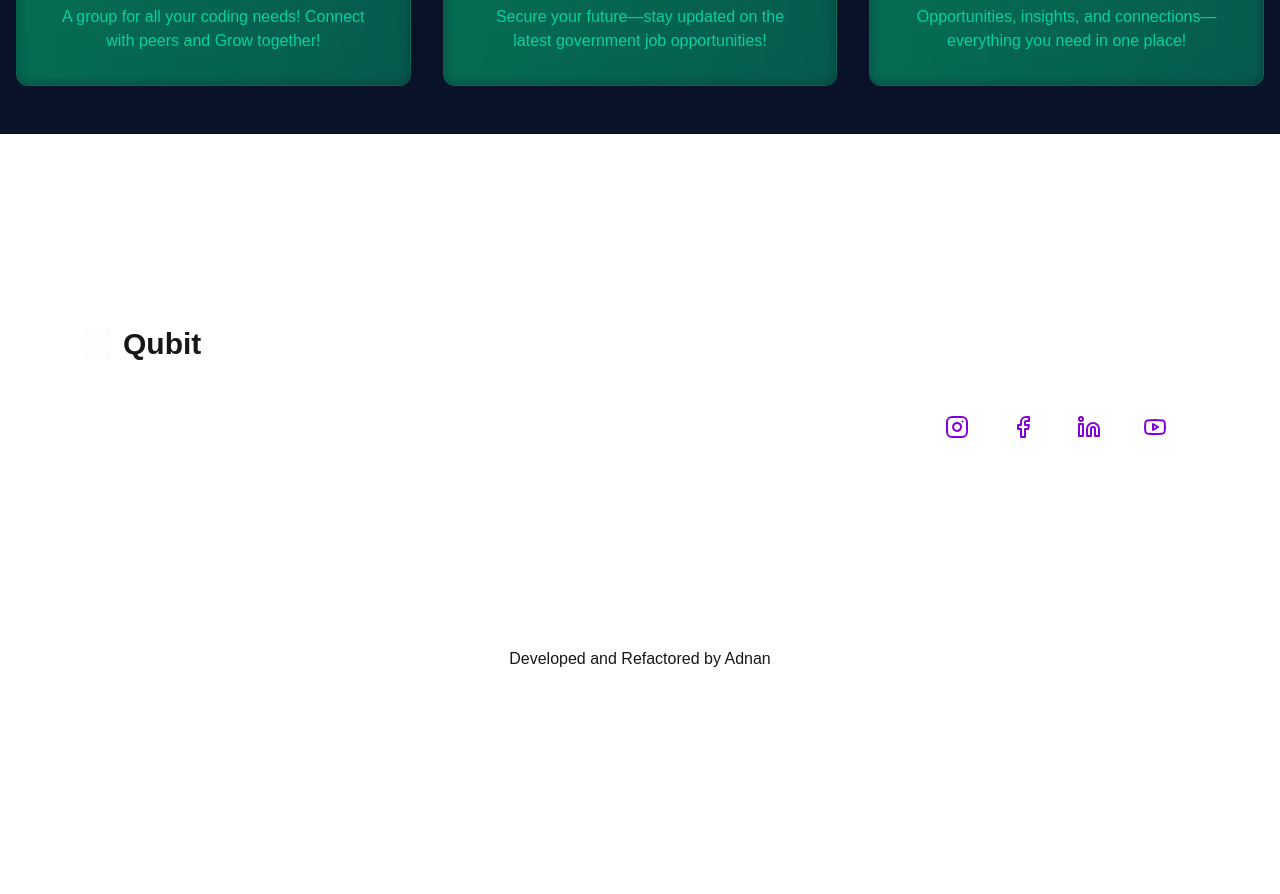
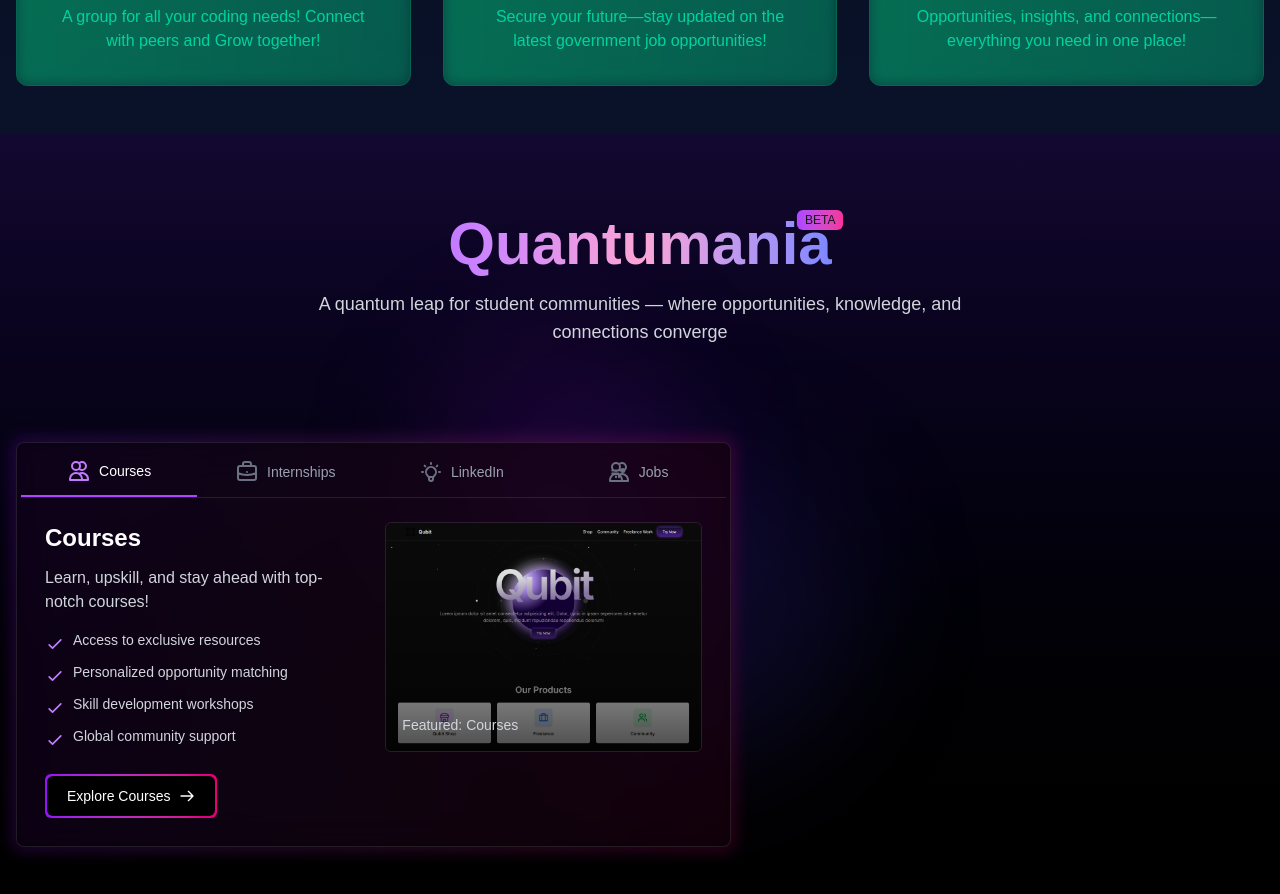
Before and after one commit to Adnan-The-Coder/Qubit-Bug-resolver-and-build, a Next.js app in the folder qubit-frontend-revamp/: page /quantumania in a window 1280 px wide. Shown: the part 1020-1914 px from the top of the page. Before the commit the page ends 1715 px from the top, so only its background shows below. Built offline with nearby package versions, Linux system fonts and the light colour scheme.

Commit message:
Landing Page enhancements

```diff
--- a/qubit-frontend-revamp/components/sections/Footer.tsx
+++ b/qubit-frontend-revamp/components/sections/Footer.tsx
@@ -1,120 +1,232 @@
-import React from "react";
+'use client';
+
 import Image from "next/image";
+import React, { useState, useEffect } from "react";
+import test from "@/public/test.png";
+import { motion } from "framer-motion";
 import Link from "next/link";
-import logo from "@/public/Qubit-white.png";
-import {
-  Instagram,
-  Linkedin,
-  Facebook,
-  Mail,
-  MapPin,
-  Phone,
-  Youtube,
-} from "lucide-react";
-const Footer = () => {
+
+const Quantumania = () => {
+  const [activeTab, setActiveTab] = useState(0);
+  const [isVisible, setIsVisible] = useState(false);
+
+  useEffect(() => {
+    setIsVisible(true);
+  }, []);
+
+  const features = [
+    {
+      title: "Courses",
+      description: "Learn, upskill, and stay ahead with top-notch courses!",
+      icon: (
+        <svg className="w-6 h-6" fill="none" viewBox="0 0 24 24" stroke="currentColor">
+          <path strokeLinecap="round" strokeLinejoin="round" strokeWidth={2} d="M12 4.354a4 4 0 110 5.292M15 21H3v-1a6 6 0 0112 0v1zm0 0h6v-1a6 6 0 00-9-5.197M13 7a4 4 0 11-8 0 4 4 0 018 0z" />
+        </svg>
+      ),
+      link: "/courses"
+    },
+    {
+      title: "Internships",
+      description: "Kickstart your career with hands-on experience-find the right internship",
+      icon: (
+        <svg className="w-6 h-6" fill="none" viewBox="0 0 24 24" stroke="currentColor">
+          <path strokeLinecap="round" strokeLinejoin="round" strokeWidth={2} d="M21 13.255A23.931 23.931 0 0112 15c-3.183 0-6.22-.62-9-1.745M16 6V4a2 2 0 00-2-2h-4a2 2 0 00-2 2v2m4 6h.01M5 20h14a2 2 0 002-2V8a2 2 0 00-2-2H5a2 2 0 00-2 2v10a2 2 0 002 2z" />
+        </svg>
+      ),
+      link: "/internships"
+    },
+    {
+      title: "LinkedIn",
+      description: "Optimize, network, and stand-out make LinkedIn work for you!",
+      icon: (
+        <svg className="w-6 h-6" fill="none" viewBox="0 0 24 24" stroke="currentColor">
+          <path strokeLinecap="round" strokeLinejoin="round" strokeWidth={2} d="M9.663 17h4.673M12 3v1m6.364 1.636l-.707.707M21 12h-1M4 12H3m3.343-5.657l-.707-.707m2.828 9.9a5 5 0 117.072 0l-.548.547A3.374 3.374 0 0014 18.469V19a2 2 0 11-4 0v-.531c0-.895-.356-1.754-.988-2.386l-.548-.547z" />
+        </svg>
+      ),
+      link: "/linkedin"
+    },
+    {
+      title: "Jobs",
+      description: "Job Hunting made easy",
+      icon: (
+        <svg className="w-6 h-6" fill="none" viewBox="0 0 24 24" stroke="currentColor">
+          <path strokeLinecap="round" strokeLinejoin="round" strokeWidth={2} d="M12 4.354a4 4 0 110 5.292M15 21H3v-1a6 6 0 0112 0v1zm0 0h6v-1a6 6 0 00-9-5.197M13 7a4 4 0 11-8 0 4 4 0 018 0zM9 16.5v.75m3-3v3M6 13.5h.75m-1.5-3h6m-6 3h6m6-3a1.5 1.5 0 11-3 0 1.5 1.5 0 013 0z" />
+        </svg>
+      ),
+      link: "/jobs"
+    }
+  ];
+
+  // Animated hexagon grid background
+  const Hexagons = () => {
     return (
-    <footer className="mt-32 w-full  flex flex-col">
-      <div className="flex items-start lg:flex-row flex-col lg:px-20 md:px-8 px-4 py-16 gap-4">
-        <div className="basis-1/3 text-wrap">
-          <div className="flex items-center justify-normal">
-            <div className="w-[35px] h-[35px]">
-              <Image src={logo} alt="Logo" className="w-full h-full" />
-            </div>
-            <p className="text-3xl font-bold ml-2">Qubit</p>
-          </div>
-          <p className="text-white mt-8 pr-2 text-[14px]">
-            Qubit – Connect. Create. Thrive.
-          </p>
-        </div>
-        <div className="basis-1/3">
-          <div className="flex flex-col lg:ml-8 font-bold text-white">
-            <h1 className="mb-4">Contact Us</h1>
-
-            <p className="flex items-center font-medium justify-normal gap-2">
-              <Phone size={17} />
-              +91 7521990440
-            </p>
-            <p className="flex mt-4 font-medium items-center justify-normal gap-2">
-              <Mail size={17} />
-              dotbrandaid@gmail.com
-            </p>
-            <p className="flex mt-4 font-medium items-center justify-normal gap-2">
-              <MapPin size={17} />
-              DBS Campus, Dehradun, India
-            </p>
+      <div className="absolute inset-0 overflow-hidden opacity-20 pointer-events-none">
+        <div className="absolute w-full h-full">
+          {Array.from({ length: 20 }).map((_, i) => (
+            <motion.div
+              key={i}
+              className="absolute w-24 h-24 border border-purple-500/30"
+              style={{
+                top: `${Math.random() * 100}%`,
+                left: `${Math.random() * 100}%`,
+                clipPath: "polygon(50% 0%, 100% 25%, 100% 75%, 50% 100%, 0% 75%, 0% 25%)",
+              }}
+              animate={{
+                opacity: [0.1, 0.3, 0.1],
+                scale: [1, 1.1, 1],
+                rotate: [0, 10, 0],
+              }}
+              transition={{
+                duration: Math.random() * 5 + 10,
+                repeat: Infinity,
+                ease: "easeInOut",
+              }}
+            />
+          ))}
         </div>
       </div>
-        <div className="basis-1/3">
-          <div className="flex flex-col lg:ml-8 mt-4 lg:mt-0 text-white">
-            <h1 className="text-lg font-semibold mb-4">Quick Link</h1>
-            <ul>
-              <li>
-                <Link href="/" className=" font-semibold tex-[16px] mt-2">
-                  Home
+    );
+  };
+
+  return (
+    <section className="w-full py-20 relative overflow-hidden bg-gradient-to-b from-[#130830] to-black">
+      <Hexagons />
+
+      {/* Floating circles */}
+      <div className="absolute top-1/4 left-1/3 w-64 h-64 rounded-full bg-purple-800/20 blur-3xl"></div>
+      <div className="absolute bottom-1/4 right-1/3 w-80 h-80 rounded-full bg-indigo-800/20 blur-3xl"></div>
+
+      <div className="container mx-auto px-4 relative z-10">
+        {/* Top section with title and rotating image */}
+        <div className="flex flex-col items-center justify-center text-center mb-16">
+          <motion.div
+            initial={{ opacity: 0, y: -20 }}
+            animate={{ opacity: isVisible ? 1 : 0, y: isVisible ? 0 : -20 }}
+            transition={{ duration: 0.8 }}
+            className="mb-4"
+          >
+            <h1 className="text-6xl font-bold relative inline-block">
+              <span className="bg-clip-text text-transparent bg-gradient-to-r from-purple-400 via-pink-300 to-indigo-400">
+                Quantumania
+              </span>
+              <motion.span
+                className="absolute -top-1 -right-3 text-xs font-normal bg-gradient-to-r from-purple-500 to-pink-500 px-2 py-0.5 rounded-md"
+                animate={{ scale: [1, 1.1, 1] }}
+                transition={{ duration: 2, repeat: Infinity }}
+              >
+                BETA
+              </motion.span>
+            </h1>
+          </motion.div>
+
+          <motion.p
+            initial={{ opacity: 0 }}
+            animate={{ opacity: isVisible ? 1 : 0 }}
+            transition={{ duration: 0.8, delay: 0.2 }}
+            className="text-lg text-gray-300 max-w-2xl mb-8"
+          >
+            A quantum leap for student communities — where opportunities, knowledge, and connections converge
+          </motion.p>
+        </div>
+
+        {/* Main content - Interactive feature tabs */}
+        <div className="grid grid-cols-1 lg:grid-cols-12 gap-8 items-center mb-12">
+          {/* Left side - Interactive panel */}
+          <motion.div
+            className="lg:col-span-7 relative"
+            initial={{ opacity: 0, x: -30 }}
+            animate={{ opacity: isVisible ? 1 : 0, x: isVisible ? 0 : -30 }}
+            transition={{ duration: 0.8, delay: 0.4 }}
+          >
+            <div className="relative">
+              {/* Fancy border */}
+              <div className="absolute -inset-1 bg-gradient-to-r from-purple-600 to-pink-600 rounded-lg blur opacity-20"></div>
+
+              {/* Main content panel */}
+              <div className="relative bg-black/60 backdrop-blur-lg border border-white/10 rounded-lg p-1 overflow-hidden">
+                {/* Tab interaction */}
+                <div className="flex border-b border-white/10">
+                  {features.map((feature, index) => (
+                    <button
+                      key={index}
+                      className={`flex-1 py-3 px-4 text-sm transition-colors duration-300 ${activeTab === index ? "text-white border-b-2 border-purple-500" : "text-gray-400 hover:text-gray-200"}`}
+                      onClick={() => setActiveTab(index)}
+                    >
+                      <div className="flex items-center justify-center">
+                        <span className={activeTab === index ? "text-purple-400" : "text-gray-500"}>
+                          {feature.icon}
+                        </span>
+                        <span className="ml-2 hidden md:inline">{feature.title}</span>
+                      </div>
+                    </button>
+                  ))}
+                </div>
+
+                {/* Featured content */}
+                <div className="p-6">
+                  <div className="flex flex-col md:flex-row gap-6">
+                    <div className="md:w-1/2">
+                      <h3 className="text-2xl font-bold mb-3 text-white">
+                        {features[activeTab].title}
+                      </h3>
+                      <p className="text-gray-300 mb-4">
+                        {features[activeTab].description}
+                      </p>
+                      <ul className="space-y-2">
+                        {[ "Access to exclusive resources", "Personalized opportunity matching", "Skill development workshops", "Global community support" ].map((item, i) => (
+                          <li key={i} className="flex items-start">
+                            <svg className="w-5 h-5 text-purple-400 mr-2 mt-1" fill="none" viewBox="0 0 24 24" stroke="currentColor">
+                              <path strokeLinecap="round" strokeLinejoin="round" strokeWidth={2} d="M5 13l4 4L19 7" />
+                            </svg>
+                            <span className="text-gray-300 text-sm">{item}</span>
+                          </li>
+                        ))}
+                      </ul>
+
+                      <Link href={features[activeTab].link}>
+                        <button className="mt-6 relative inline-flex items-center justify-center overflow-hidden rounded-md bg-gradient-to-r from-purple-600 to-pink-600 p-0.5 text-sm font-medium text-white group">
+                          <span className="relative px-5 py-2.5 rounded-md bg-black bg-opacity-50 transition-all duration-300 ease-in group-hover:bg-opacity-0">
+                            <span className="flex items-center">
+                              Explore {features[activeTab].title}
+                              <svg className="w-4 h-4 ml-2 group-hover:translate-x-1 transition-transform duration-300" fill="none" viewBox="0 0 24 24" stroke="currentColor">
+                                <path strokeLinecap="round" strokeLinejoin="round" strokeWidth={2} d="M14 5l7 7m0 0l-7 7m7-7H3" />
+                              </svg>
+                            </span>
+                          </span>
+                        </button>
                       </Link>
-              </li>
-              <li>
-                <Link href="https://qubitquickie.myshopify.com/" className=" font-semibold tex-[16px] mt-2">
-                  Quickie
-                </Link>
-              </li>
-              <li>
-                <Link href="https://dot-quickgig-client.vercel.app/" className=" font-semibold tex-[16px] mt-2">
-                  QuickGig
-                </Link>
-              </li>
-              <li>
-                <Link
-                  href="/quantumania"
-                  className=" font-semibold tex-[16px] mt-2"
+                    </div>
+
+                    <div className="md:w-1/2">
+                      <motion.div
+                        key={activeTab}
+                        initial={{ opacity: 0, x: 20 }}
+                        animate={{ opacity: 1, x: 0 }}
+                        exit={{ opacity: 0, x: -20 }}
+                        transition={{ duration: 0.3 }}
+                        className="relative rounded-md overflow-hidden border border-white/10"
                       >
-                  Quantumania
-                </Link>
-              </li>
-              <li>
-                <Link href="/studio" className=" font-semibold tex-[16px] mt-2">
-                  Studio
-                </Link>
-              </li>
-            </ul>
+                        <Image
+                          src={test}
+                          alt={features[activeTab].title}
+                          className="w-full h-auto rounded-md"
+                        />
+                        <div className="absolute inset-0 bg-gradient-to-t from-black/70 via-black/30 to-transparent flex items-end">
+                          <div className="p-4">
+                            <p className="text-sm text-gray-300">Featured: {features[activeTab].title}</p>
                           </div>
                         </div>
-        <div className="basis-1/3 lg:mt-0 mt-4">
-          <h1 className="text-lg font-bold text-white">Follow Us</h1>
-          <div className="flex items-center justify-normal gap-4 lg:mt-12 mt-4">
-            <Link
-              href="https://www.instagram.com/qubit_25?igsh=MTh2aXhibmk4N2xtZQ=="
-              className="w-[50px] h-[50px] rounded-full flex items-center justify-center bg-white"
-            >
-              <Instagram className="text-purple-700" />
-            </Link>
-            <Link
-              href="https://www.facebook.com/share/1RFA49CaG7/?mibextid=wwXIfr"
-              className="w-[50px] h-[50px] rounded-full flex items-center justify-center bg-white"
-            >
-              <Facebook className="text-purple-700" />
-            </Link>
-            <Link
-              href="https://www.linkedin.com/in/dot-qubit-281264357/"
-              className="w-[50px] h-[50px] rounded-full flex items-center justify-center bg-white"
-            >
-              <Linkedin className="text-purple-700" />
-            </Link>
-            <Link
-              href="https://youtube.com/@departmentoftechbrand-aid?si=DYMqf9aYuWOvc55Y"
-              className="w-[50px] h-[50px] rounded-full flex items-center justify-center bg-white"
-            >
-              <Youtube className="text-purple-700" />
-            </Link>
+                      </motion.div>
                     </div>
                   </div>
                 </div>
-      <div className="h-[1px] w-full border-dotted bg-white/20 my-8" />
-      <br />
-      <h1 className="text-center hover:"><Link href={'https://www.linkedin.com/in/syedadnanali99/'}target="_blanck" >Developed and Refactored by Adnan </Link></h1>
-      <br />
-    </footer>
+              </div>
+            </div>
+          </motion.div>
+        </div>
+      </div>
+    </section>
   );
 };
 
-export default Footer;
+export default Quantumania;
```
Also changed, not shown: qubit-frontend-revamp/components/sections/Products.tsx (+31 -25 lines). Lines whose indentation alone changed are shown as unchanged.
